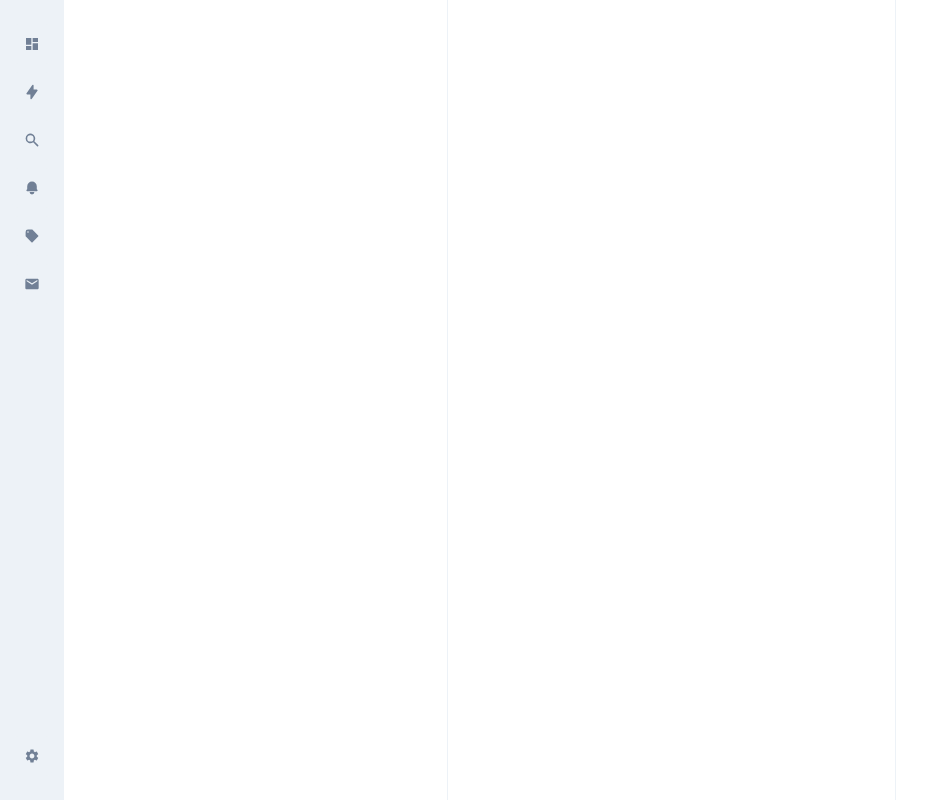
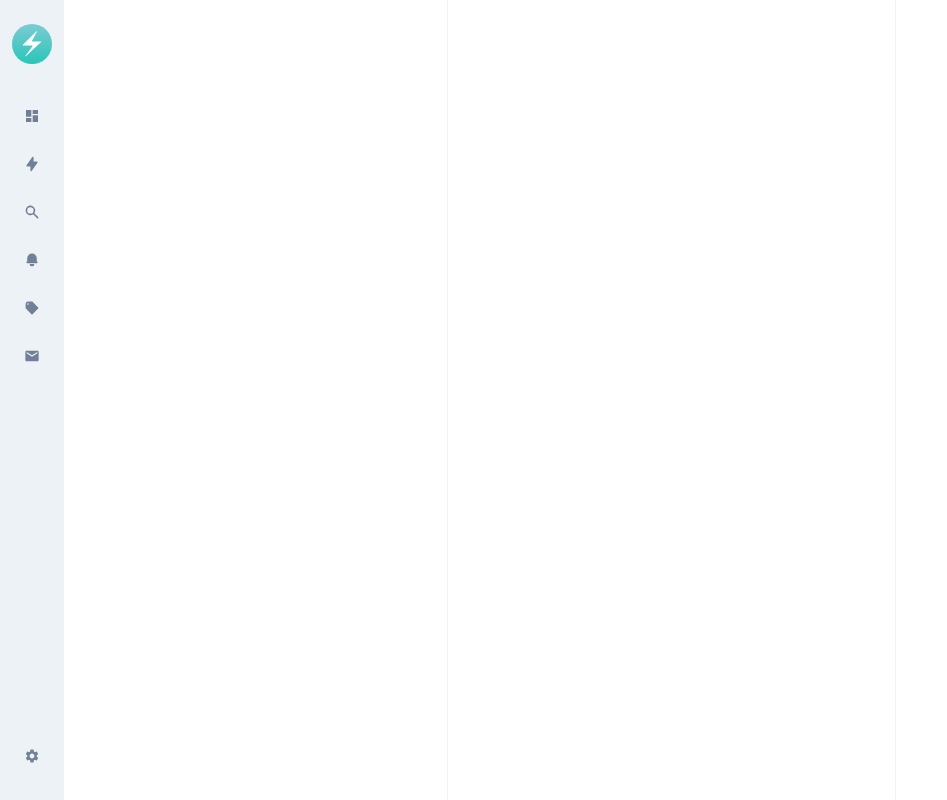
Before and after one commit to amatureApe/chakra-chat-app, a Next.js app in the folder chat-app/: page / in a window 1280 px wide. Shown: the whole page, without its empty margins (0-947 px from the left). Built offline with nearby package versions, Linux system fonts and the light colour scheme.

Commit message:
add CharkaLogo

```diff
--- /dev/null
+++ b/chat-app/components/CharkaLogo.tsx
@@ -0,0 +1,29 @@
+import { chakra } from "@chakra-ui/react";
+
+const ChakraLogo = (props) => (
+  <chakra.svg
+    viewBox="0 0 257 257"
+    xmlns="http://www.w3.org/2000/svg"
+    {...props}
+  >
+    <rect width="257" height="257" rx="128.5" fill="url(#mark)"></rect>
+    <path
+      d="M69.558 133.985l87.592-86.9891c1.636-1.6251 4.27.3525 3.165 2.377l-32.601 59.7521c-.728 1.332.237 2.958 1.755 2.958h56.34c1.815 0 2.691 2.223 1.364 3.462l-98.7278 92.142c-1.7702 1.652-4.4051-.676-2.9839-2.636l46.7357-64.473c.958-1.322.014-3.174-1.619-3.174H70.9673c-1.7851 0-2.6759-2.161-1.4093-3.419z"
+      fill="#fff"
+    ></path>
+    <defs>
+      <linearGradient
+        id="mark"
+        x1="128.5"
+        x2="128.5"
+        y2="257"
+        gradientUnits="userSpaceOnUse"
+      >
+        <stop stopColor="#7BCBD4"></stop>
+        <stop offset="1" stopColor="#29C6B7"></stop>
+      </linearGradient>
+    </defs>
+  </chakra.svg>
+);
+
+export default ChakraLogo;
--- a/chat-app/components/Navigation.tsx
+++ b/chat-app/components/Navigation.tsx
@@ -1,12 +1,14 @@
 import { VStack, IconButton, Tooltip, Icon } from '@chakra-ui/react'
 import { MdDashboard, MdMail, MdSettings } from 'react-icons/md'
 import { HiLightningBolt, HiBell, HiTag, HiSearch } from 'react-icons/hi'
+
+import ChakraLogo from './CharkaLogo'
 
 const Navigation = () => {
   return (
     <VStack p={6} justifyContent="space-between" alignItems="center" w="full" >
       <VStack>
-        {/*Chakra Logo */}
+        <ChakraLogo mb={6} />
         <Tooltip label="Dashboard" placement="right">
           <IconButton color="gray.500" icon={<MdDashboard />} aria-label="Dashboard" />
         </Tooltip>
```
